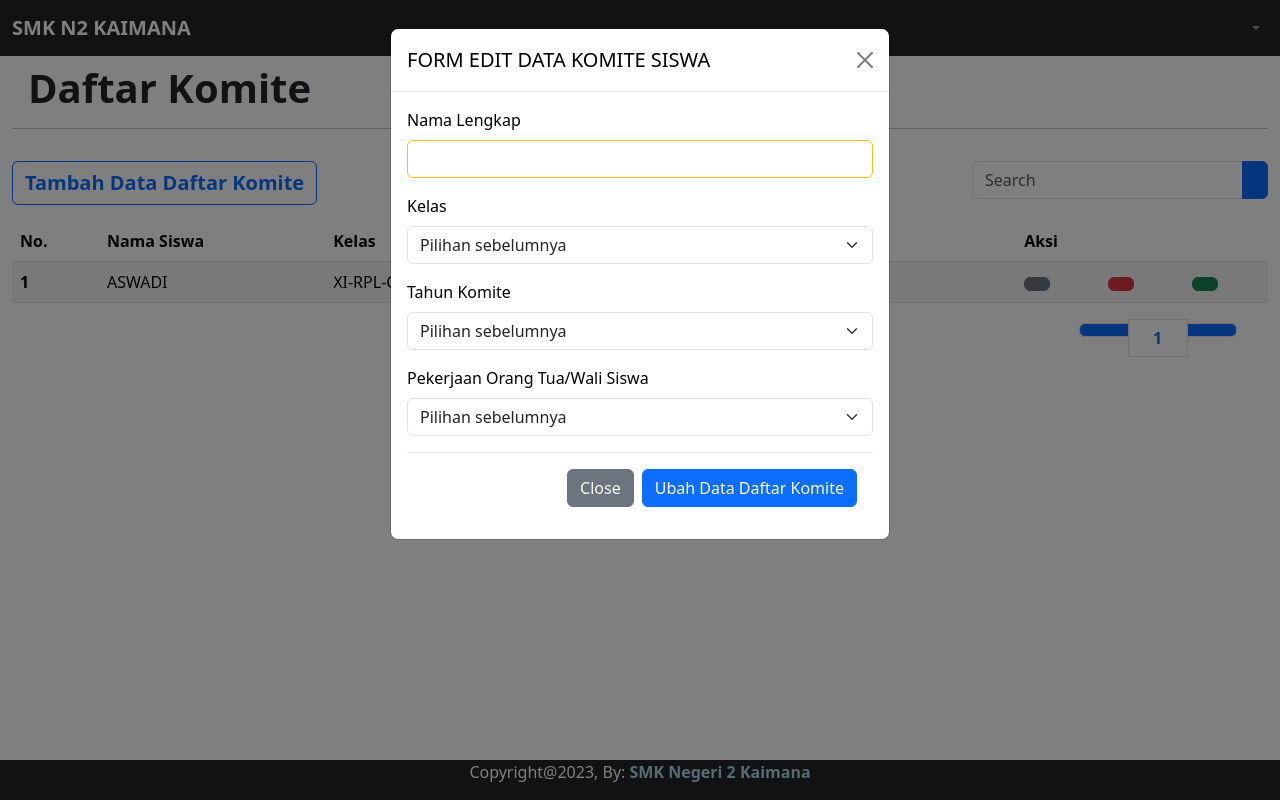
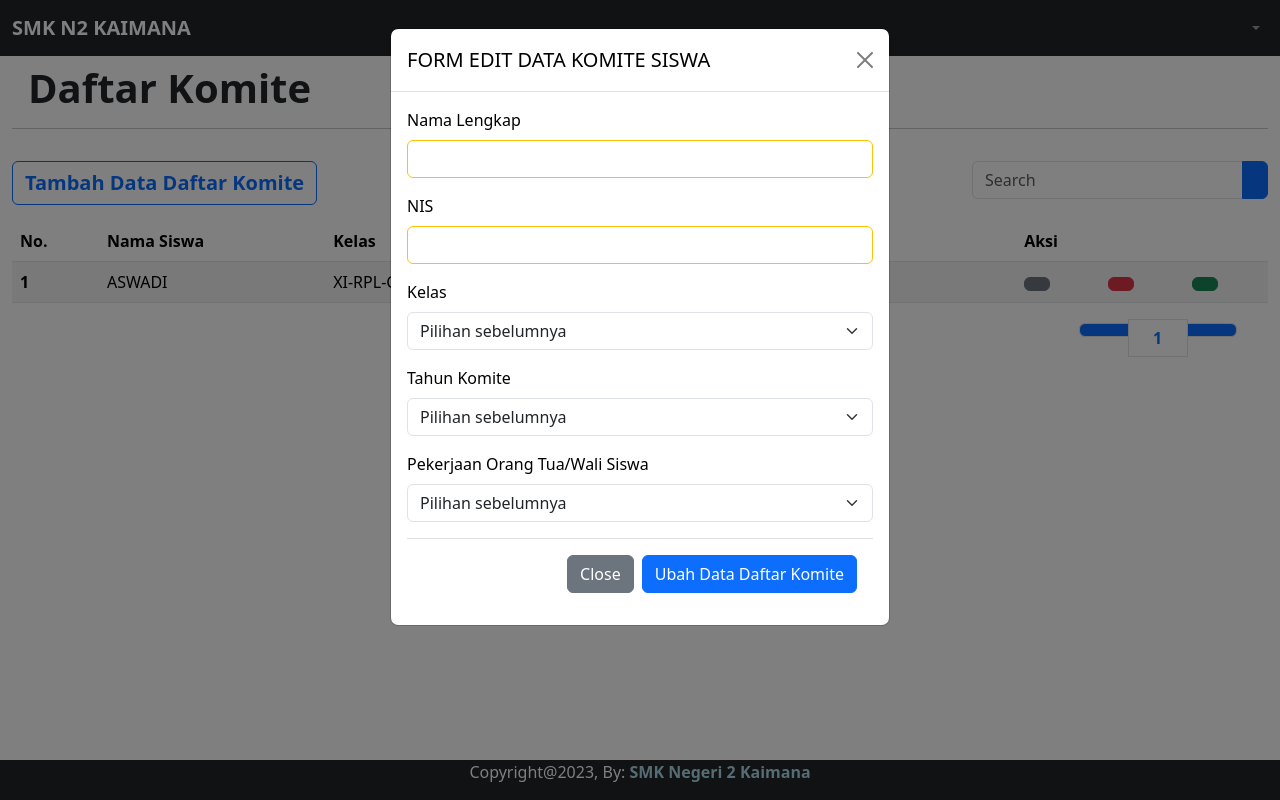
Before and after one commit to guslanGitHub/ukk, a PHP site: page /komite.php in a window 1280 px wide, after a click that opens the changed part. Run offline with PHP 8.4, Linux system fonts and the light colour scheme; some libraries are stand-ins or nearby versions.

Commit message:
Update komite.php

```diff
--- a/komite.php
+++ b/komite.php
@@ -328,13 +328,11 @@
                               <input type="hidden" name="id" value="">
                               <div class="mb-3">
                                 <label for="namaLengkap" class="form-label">Nama Lengkap</label>
-                                <input type="text" list="datalistOptions" class="form-control border-warning" id="nama-siswa" name="nama" required autocomplete="off">
-                                <datalist id="datalistOptions">
-                                  <!-- lakukan pengulangan dgn foreach, data diperoleh dari tb_siswa kolom nama -->
-                                  <option value="Aswadi"></option>
-                                  <option value="Ardiansyah"></option>
-                                  <option value="Serli"></option>
-                                </datalist>
+                                <input type="text" class="form-control border-warning" id="nama-siswa" name="nama" required autocomplete="off">
+                              </div>
+                              <div class="mb-3">
+                                <label for="nis" class="form-label">NIS</label>
+                                <input type="text" class="form-control border-warning" id="nis-siswa" name="nis" required autocomplete="off">
                               </div>
                               <div class="mb-3">
                                 <label for="Kelas" class="form-label">Kelas</label>
```
